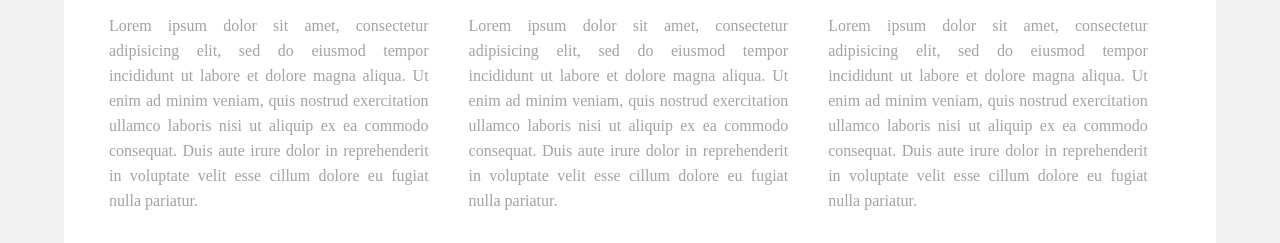
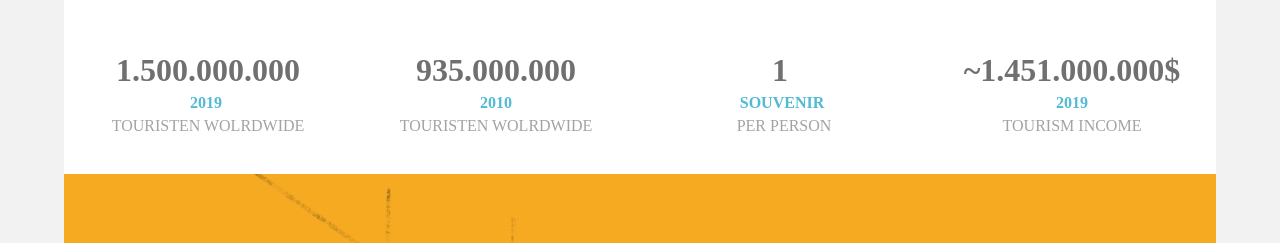
Before and after one commit to chris-klee/chris-klee.github.io-portfolio-ChristianKlefke, a plain HTML site: page project-Kubus.html in a window 1280 px wide. Shown: the part 510-753 px from the top of the page. Drawn offline with Linux system fonts and the light colour scheme; files whose address does not match are found by name.

Commit message:
Update project-Kubus.html

```diff
--- a/project-Kubus.html
+++ b/project-Kubus.html
@@ -44,10 +44,7 @@
   <!-- About Section -->
   <section class="about" id="about">
     <h2 class="hidden">About</h2>
-    <p class="text_column">Lorem ipsum dolor sit amet, consectetur adipisicing elit, sed do eiusmod tempor incididunt ut labore et dolore magna aliqua. Ut enim ad minim veniam, quis nostrud exercitation ullamco laboris nisi ut aliquip ex ea commodo consequat. Duis aute irure dolor in reprehenderit in voluptate velit esse cillum dolore eu fugiat nulla pariatur. </p>
-    <p class="text_column">Lorem ipsum dolor sit amet, consectetur adipisicing elit, sed do eiusmod tempor incididunt ut labore et dolore magna aliqua. Ut enim ad minim veniam, quis nostrud exercitation ullamco laboris nisi ut aliquip ex ea commodo consequat. Duis aute irure dolor in reprehenderit in voluptate velit esse cillum dolore eu fugiat nulla pariatur. </p>
-    <p class="text_column">Lorem ipsum dolor sit amet, consectetur adipisicing elit, sed do eiusmod tempor incididunt ut labore et dolore magna aliqua. Ut enim ad minim veniam, quis nostrud exercitation ullamco laboris nisi ut aliquip ex ea commodo consequat. Duis aute irure dolor in reprehenderit in voluptate velit esse cillum dolore eu fugiat nulla pariatur. </p>
-  </section>
+     </section>
   <!-- Stats Gallery Section -->
   <div class="gallery">
     <div class="thumbnail">
```
